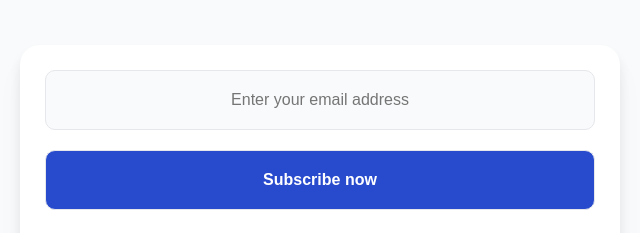
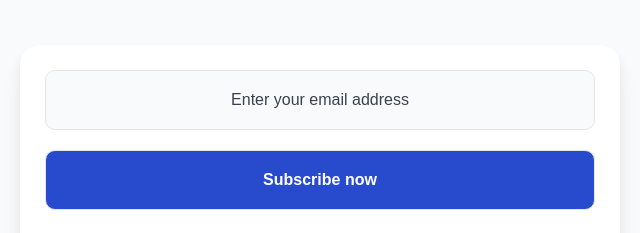
Before and after one commit to wojciechlas/join-our-newsletter, a plain HTML site: page index.html in a window 1280 px wide. Shown: the part 447-680 px from the top of the page, 320-960 px from the left. Drawn offline with Linux system fonts and the light colour scheme.

Commit message:
update email placeholder color

```diff
--- a/styles.css
+++ b/styles.css
@@ -66,6 +66,10 @@ input {
     padding: 20px;
 }
 
+input::placeholder {
+    color: #394150;
+}
+
 button {
     background-color: #284BCE;
     border: #E5E7EB 1px solid;
```
